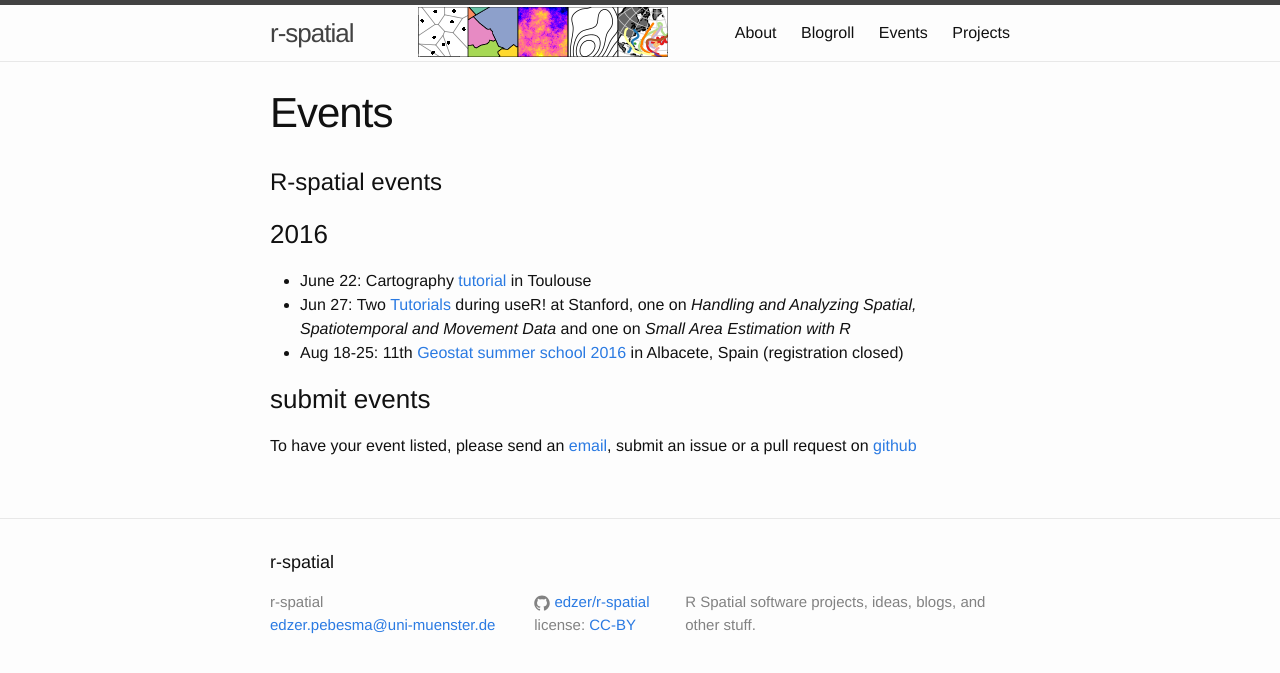
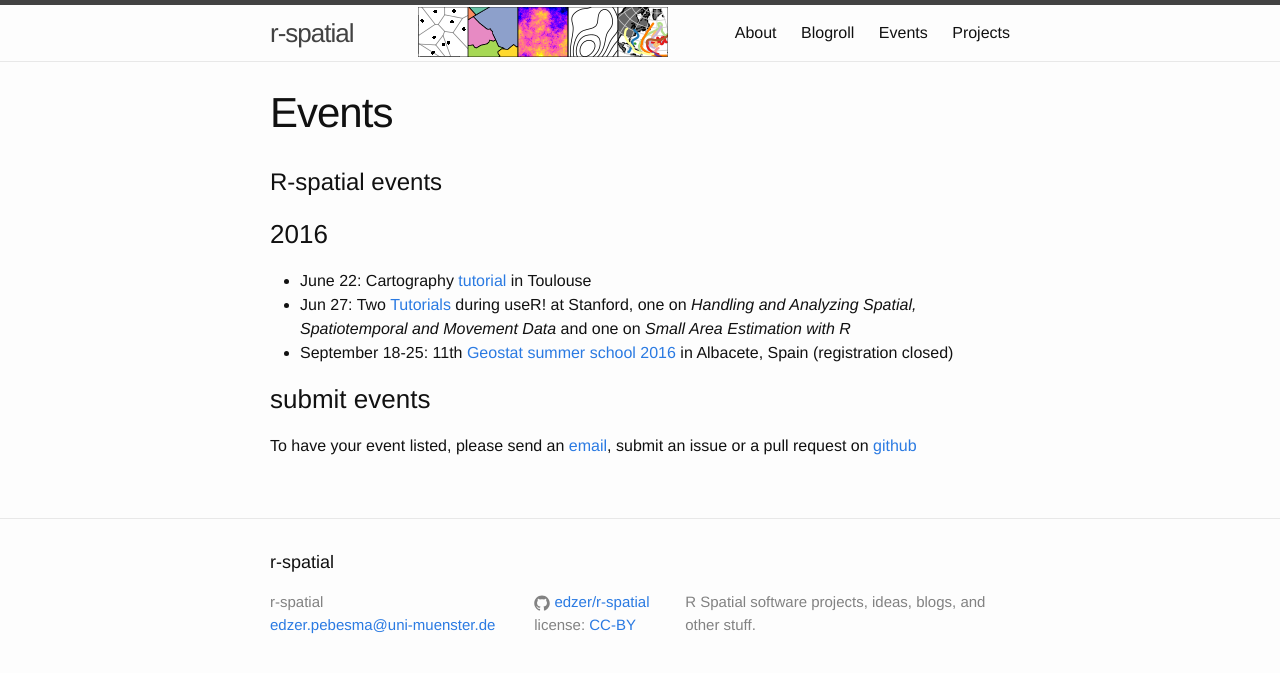
Before and after one commit to r-spatial/r-spatial.org, a Jekyll site: the page built from events.md, in a window 1280 px wide. Shown: the top 673 px of the page. Built offline with Jekyll 4.4.1, drawn with Linux system fonts in a browser that asks for light colours.

Commit message:
Update events.md

```diff
--- a/events.md
+++ b/events.md
@@ -10,7 +10,7 @@ permalink: /events/
 
 * June 22: Cartography [tutorial](http://r2016-toulouse.sciencesconf.org/resource/page/id/9) in Toulouse
 * Jun 27: Two [Tutorials](http://user2016.org/#tutorials) during useR! at Stanford, one on *Handling and Analyzing Spatial, Spatiotemporal and Movement Data* and one on *Small Area Estimation with R*
-* Aug 18-25: 11th [Geostat summer school 2016](http://geostat-course.org/2016) in Albacete, Spain (registration closed)
+* September 18-25: 11th [Geostat summer school 2016](http://geostat-course.org/2016) in Albacete, Spain (registration closed)
 
 ### submit events
 
```
